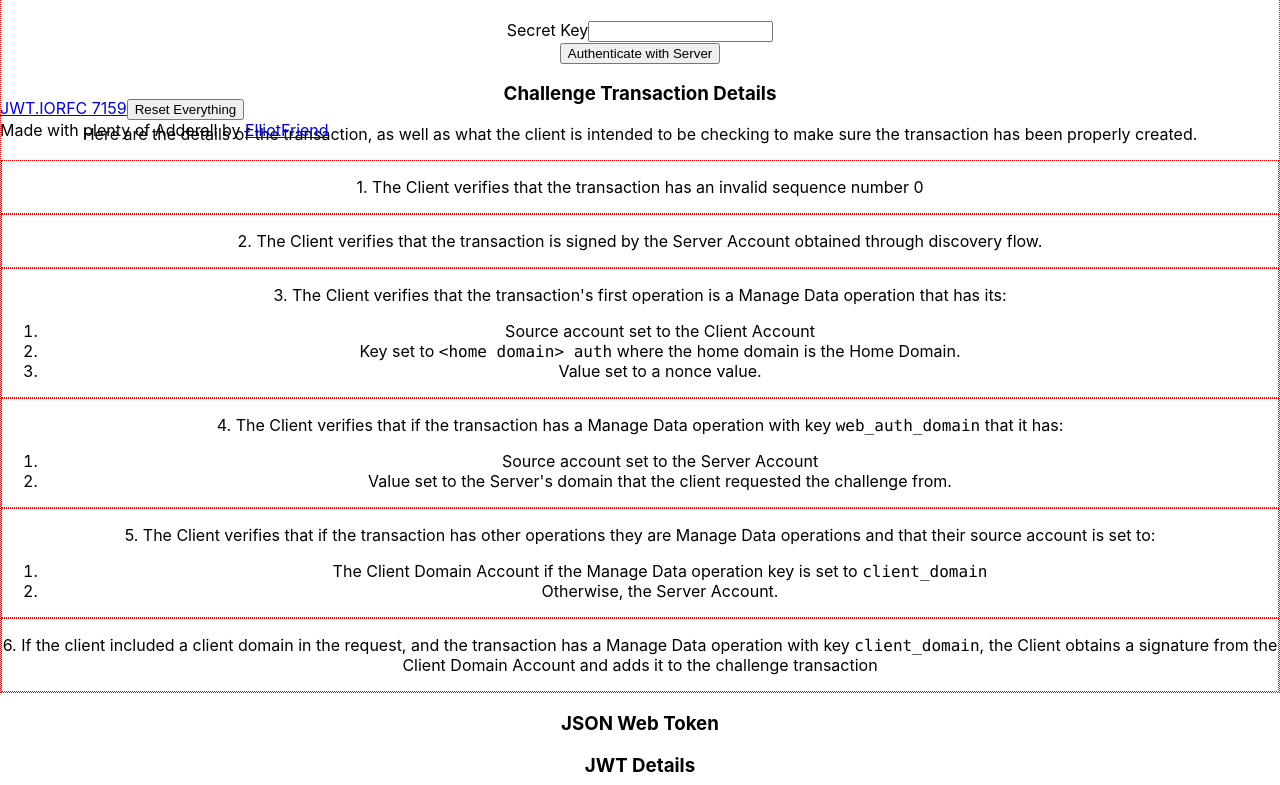
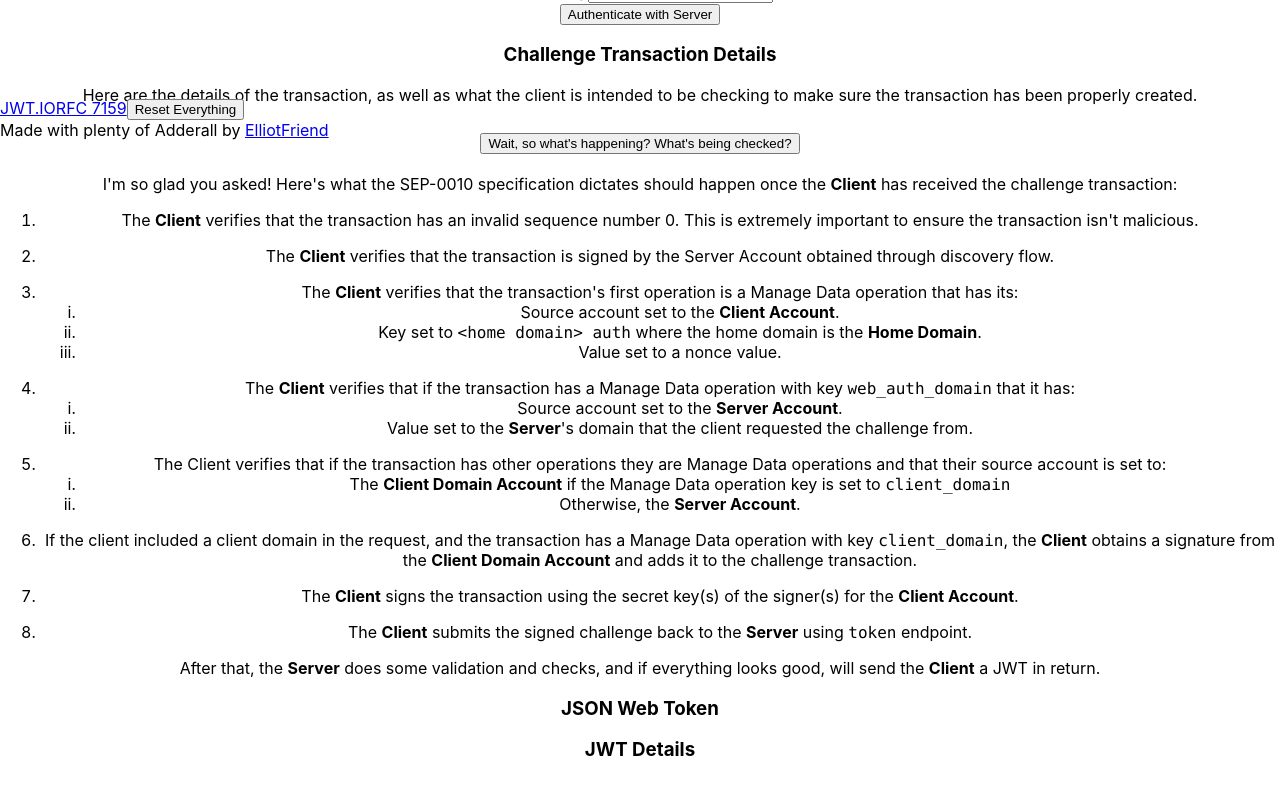
Before and after one commit to ElliotFriend/furry-octo-spork, a React (Create React App) app: page / in a window 1280 px wide. Shown: the part 660-1445 px from the top of the page. Built offline with nearby package versions, Linux system fonts and the light colour scheme; the HTML template or start-up script is replaced by a standard one.

Commit message:
Adding a helpful description of what's being checked in the transaction
Signed-off-by: Elliot J. Voris <elliot@voris.me>

```diff
--- a/src/App.css
+++ b/src/App.css
@@ -37,14 +37,6 @@
   }
 }
 
-.col {
-  border: 0.25px dashed green;
-}
-
-.row {
-  border: 0.25px dotted red;
-}
-
 #myTabContent {
   margin-bottom: 6rem!important;
 }
--- /dev/null
+++ b/src/components/ChallengeTX/ChallengeDescription.js
@@ -0,0 +1,48 @@
+import React from 'react'
+
+export default function ChallengeDescription() {
+  return (
+    <div className="accordion" id="accordionChallenge">
+      <div className="accordion-item">
+        <h2 className="accordion-header" id="challengeAccordionHeading">
+          <button className="accordion-button" type="button" data-bs-toggle="collapse" data-bs-target="#collapseChallenge" aria-expanded="true" aria-controls="collapseChallenge">
+            Wait, so what's happening? What's being checked?
+          </button>
+        </h2>
+        <div id="collapseChallenge" className="accordion-collapse collapse show" aria-labelledby="challengeAccordionHeading" data-bs-parent="#accordionChallenge">
+          <div className="accordion-body">
+            <p>I'm so glad you asked! Here's what the SEP-0010 specification dictates should happen once the <strong>Client</strong> has received the challenge transaction:</p>
+            <ol className="text-start">
+              <li>The <strong>Client</strong> verifies that the transaction has an invalid sequence number 0. This is extremely important to ensure the transaction isn't malicious.</li>
+              <li>The <strong>Client</strong> verifies that the transaction is signed by the Server Account obtained through discovery flow.</li>
+              <li>The <strong>Client</strong> verifies that the transaction's first operation is a Manage Data operation that has its:
+                <ol className="nested-list" type="i">
+                  <li>Source account set to the <strong>Client Account</strong>.</li>
+                  <li>Key set to <code>&lt;home domain&gt; auth</code> where the home domain is the <strong>Home Domain</strong>.</li>
+                  <li>Value set to a nonce value.</li>
+                </ol>
+              </li>
+              <li>The <strong>Client</strong> verifies that if the transaction has a Manage Data operation with key <code>web_auth_domain</code> that it has:
+                <ol className="nested-list" type="i">
+                  <li>Source account set to the <strong>Server Account</strong>.</li>
+                  <li>Value set to the <strong>Server</strong>'s domain that the client requested the challenge from.</li>
+                </ol>
+              </li>
+              <li>The Client verifies that if the transaction has other operations they are Manage Data operations and that their source account is set to:
+                <ol className="nested-list" type="i">
+                  <li>The <strong>Client Domain Account</strong> if the Manage Data operation key is set to <code>client_domain</code></li>
+                  <li>Otherwise, the <strong>Server Account</strong>.</li>
+                </ol>
+              </li>
+              <li>If the client included a client domain in the request, and the transaction has a Manage Data operation with key <code>client_domain</code>, the <strong>Client</strong> obtains a signature from the <strong>Client Domain Account</strong> and adds it to the challenge transaction.</li>
+              <li>The <strong>Client</strong> signs the transaction using the secret key(s) of the signer(s) for the <strong>Client Account</strong>.</li>
+              <li>The <strong>Client</strong> submits the signed challenge back to the <strong>Server</strong> using <code>token</code> endpoint.</li>
+            </ol>
+            <p>After that, the <strong>Server</strong> does some validation and checks, and if everything looks good, will send the <strong>Client</strong> a JWT in return.</p>
+          </div>
+        </div>
+      </div>
+    </div>
+  )
+
+}
--- a/src/components/ChallengeTX/ChallengeDetails.js
+++ b/src/components/ChallengeTX/ChallengeDetails.js
@@ -7,6 +7,7 @@ import FirstOperation from '../TXDetails/FirstOperation'
 import WebAuthDomainOperation from '../TXDetails/WebAuthDomainOperation'
 import OtherOperations from '../TXDetails/OtherOperations'
 import ClientDomainOperation from '../TXDetails/ClientDomainOperation'
+import ChallengeDescription from './ChallengeDescription'
 
 export default function ChallengeDetails(props) {
   let xdr = props.xdr
@@ -40,37 +41,7 @@ export default function ChallengeDetails(props) {
       { wadOperation ? <WebAuthDomainOperation operation={wadOperation} serverKey={toml.SIGNING_KEY} anchor={props.anchor} /> : null }
       { otherOperations ? <OtherOperations operations={otherOperations} /> : null }
       { cdOperation ? <ClientDomainOperation operation={cdOperation} /> : null }
-      <div className="row">
-        <p className="text-start">1. The Client verifies that the transaction has an invalid sequence number 0</p>
-      </div>
-      <div className="row">
-        <p className="text-start">2. The Client verifies that the transaction is signed by the Server Account obtained through discovery flow.</p>
-      </div>
-      <div className="row">
-        <p className="text-start">3. The Client verifies that the transaction's first operation is a Manage Data operation that has its:</p>
-        <ol>
-          <li>Source account set to the Client Account</li>
-          <li>Key set to <code>&lt;home domain&gt; auth</code> where the home domain is the Home Domain.</li>
-          <li>Value set to a nonce value.</li>
-        </ol>
-      </div>
-      <div className="row">
-        <p className="text-start">4. The Client verifies that if the transaction has a Manage Data operation with key <code>web_auth_domain</code> that it has:</p>
-        <ol>
-          <li>Source account set to the Server Account</li>
-          <li>Value set to the Server's domain that the client requested the challenge from.</li>
-        </ol>
-      </div>
-      <div className="row">
-        <p className="text-start">5. The Client verifies that if the transaction has other operations they are Manage Data operations and that their source account is set to:</p>
-        <ol>
-          <li>The Client Domain Account if the Manage Data operation key is set to <code>client_domain</code></li>
-          <li>Otherwise, the Server Account.</li>
-        </ol>
-      </div>
-      <div className="row">
-        <p className="text-start">6. If the client included a client domain in the request, and the transaction has a Manage Data operation with key <code>client_domain</code>, the Client obtains a signature from the Client Domain Account and adds it to the challenge transaction</p>
-      </div>
+      <ChallengeDescription />
     </div>
   )
 }
--- a/src/components/ChallengeTX/ChallengeTX.css
+++ b/src/components/ChallengeTX/ChallengeTX.css
@@ -5,3 +5,11 @@ dt.col-3 {
 dd.col-9 {
   text-align: left;
 }
+
+.accordion-body li {
+  margin-bottom: 1rem;
+}
+
+.nested-list li {
+  margin-bottom: inherit;
+}
--- a/src/components/TXDetails/FirstOperation.js
+++ b/src/components/TXDetails/FirstOperation.js
@@ -21,10 +21,10 @@ export default function FirstOperation(props) {
           <dd className="col-9">
             {operation
               ? <pre>
-                  {operation.type}<br />
-                  {operation.source}<br />
-                  {operation.name}<br />
-                  {Buffer.from(operation.value).toString()}
+                  type:   {operation.type}<br />
+                  source: {operation.source}<br />
+                  name:   {operation.name}<br />
+                  value:  {Buffer.from(operation.value).toString()}
                 </pre>
               : null}
           </dd>
--- a/src/components/TXDetails/WebAuthDomainOperation.js
+++ b/src/components/TXDetails/WebAuthDomainOperation.js
@@ -22,10 +22,10 @@ export default function WebAuthDomainOperation(props) {
           <dd className="col-9">
             {operation
               ? <pre>
-                  {operation.type}<br />
-                  {operation.source}<br />
-                  {operation.name}<br />
-                  {Buffer.from(operation.value).toString()}
+                  type:   {operation.type}<br />
+                  source: {operation.source}<br />
+                  name:   {operation.name}<br />
+                  value:  {Buffer.from(operation.value).toString()}
                 </pre>
               : null}
           </dd>
```
